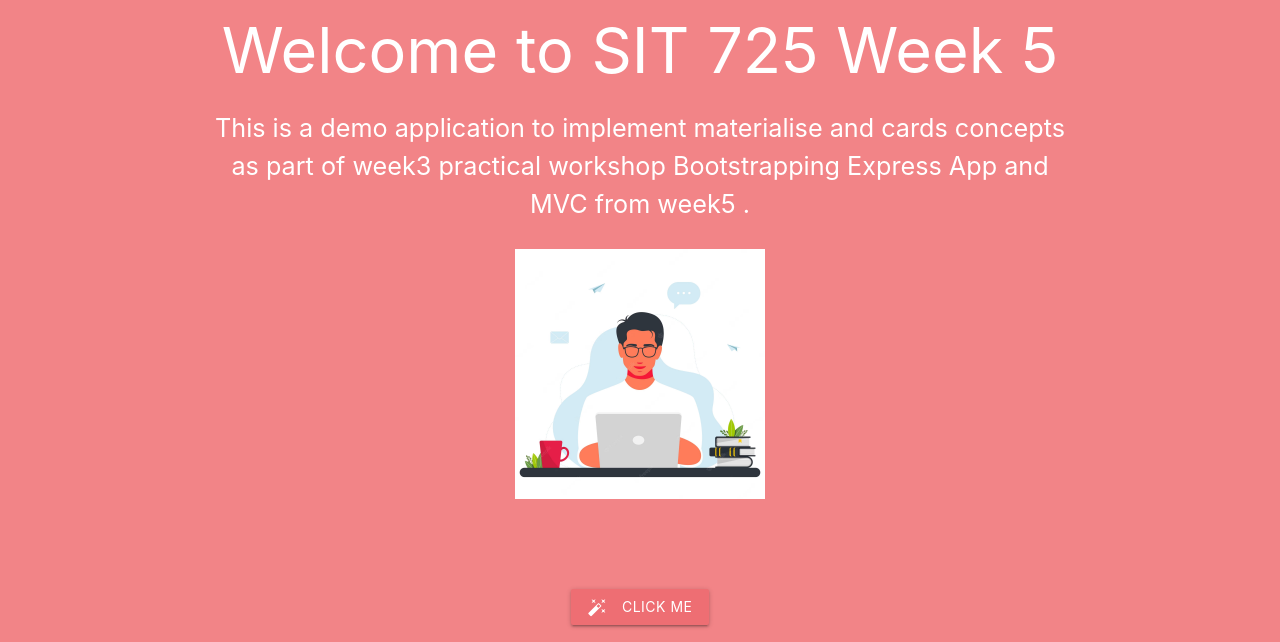
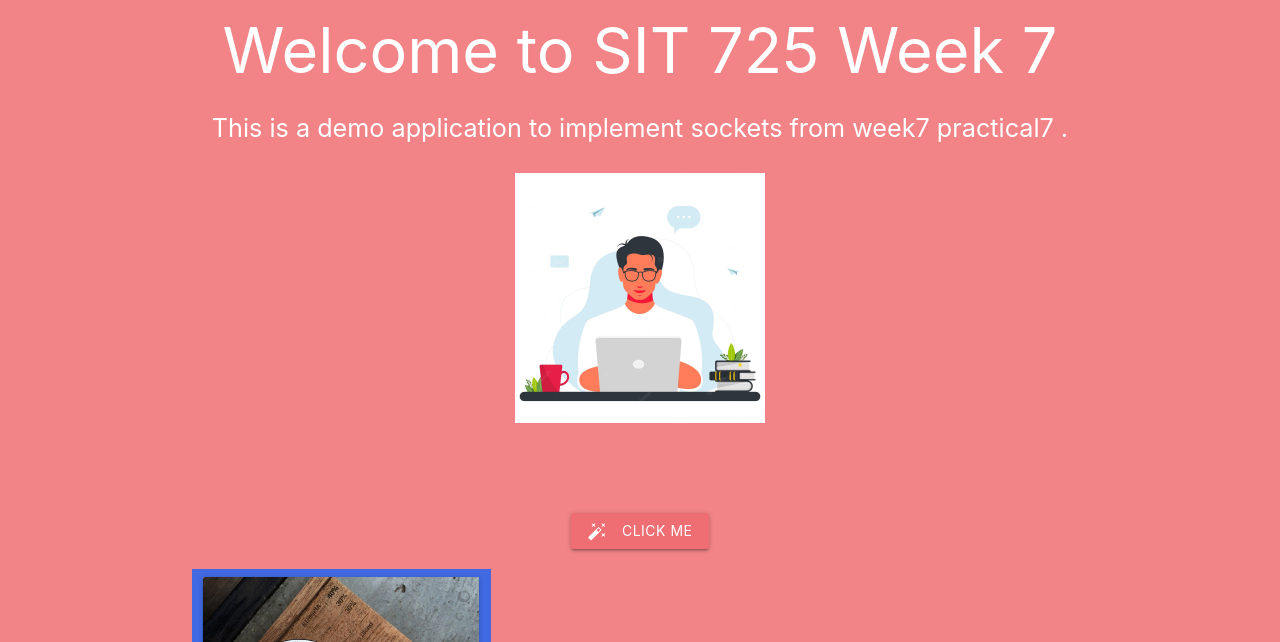
Before and after one commit to indladineshgithub/sit725-2023-t1-prac7, a website: page public/index.html in a window 1280 px wide. Shown: the part 90-732 px from the top of the page. Drawn offline with nearby package versions, Linux system fonts and the light colour scheme; no server answers.

Commit message:
Practical 7 - Socket code commit

```diff
--- a/public/index.html
+++ b/public/index.html
@@ -10,7 +10,7 @@
 
   <meta property="og:title" content="SIT 725 Prac 5">
   <meta property="og:type" content="website">
-  <meta property="og:description" content="basic template for SIT 725 Prac 5">
+  <meta property="og:description" content="basic template for SIT 725 Prac 7">
 
   <!-- Compiled and minified CSS -->
   <link rel="stylesheet" href="https://cdnjs.cloudflare.com/ajax/libs/materialize/1.0.0/css/materialize.min.css">
@@ -34,8 +34,8 @@
         <div class="container">
             <div class="row">
                 <div class="col s12 center-align">
-                    <h1 id="heading">Welcome to SIT 725 Week 5</h1>
-                    <p class="flow-text">This is a demo application to implement materialise and cards concepts as part of week3 practical workshop Bootstrapping Express App and MVC from week5 .</p>
+                    <h1 id="heading">Welcome to SIT 725 Week 7</h1>
+                    <p class="flow-text">This is a demo application to implement sockets from week7 practical7 .</p>
                 </div>
 
                 <div class="col s12 center-align">
```
